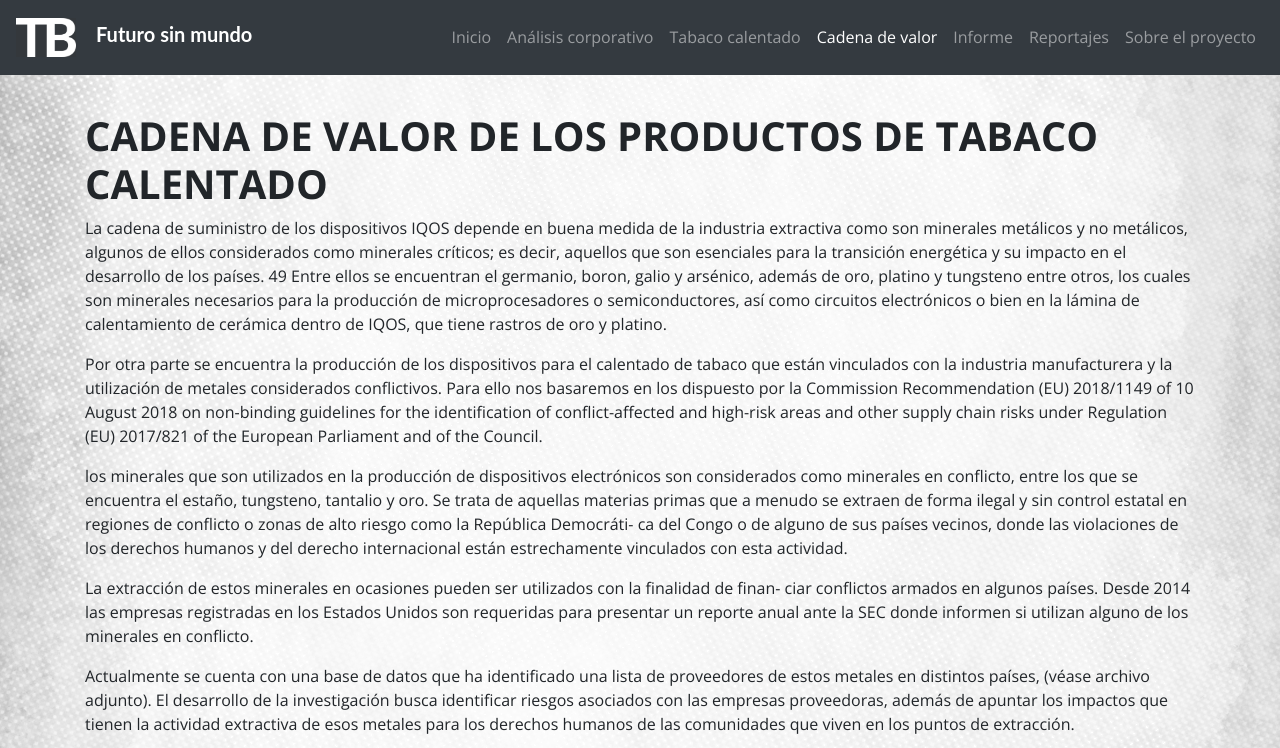
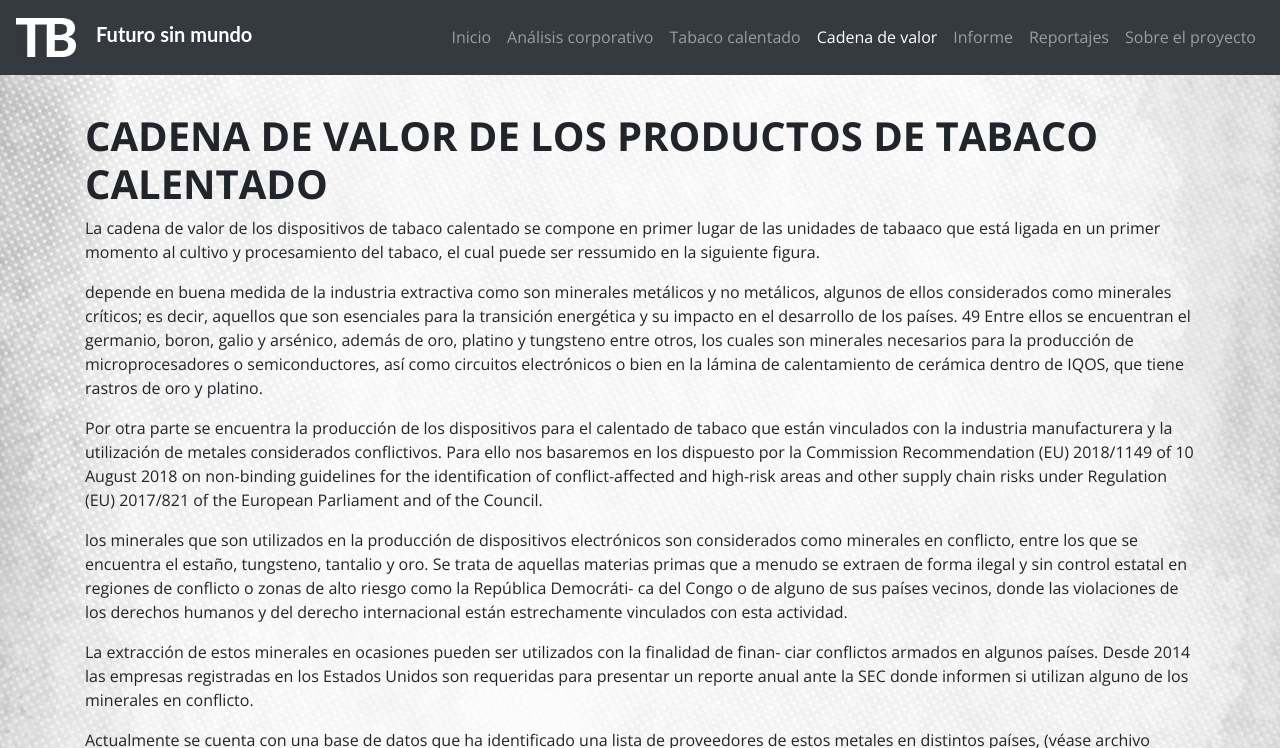
Before and after one commit to ProjectPODER/futurosinmundo, a Jekyll site: the page built from 4-cadenadevalor.md, in a window 1280 px wide and 900 px high, cut to the strip 0-748 px from the top of the window. Built offline with Jekyll 4.4.1, drawn with Linux system fonts in a browser that asks for light colours.

Commit message:
Update 4-cadenadevalor.md

```diff
--- a/4-cadenadevalor.md
+++ b/4-cadenadevalor.md
@@ -6,7 +6,14 @@
 
 # CADENA DE VALOR DE LOS PRODUCTOS DE TABACO CALENTADO
 
-La cadena de suministro de los dispositivos IQOS depende en buena medida de la industria extractiva como son minerales metálicos y no metálicos, algunos de ellos considerados como minerales críticos; es decir, aquellos que son esenciales para la transición energética y su impacto en el desarrollo de los países. 49 Entre ellos se encuentran el germanio, boron, galio y arsénico, además de oro, platino y tungsteno entre otros, los cuales son minerales necesarios para la producción de microprocesadores o semiconductores, así como circuitos electrónicos o bien en la lámina de calentamiento de cerámica dentro de IQOS, que tiene rastros de oro y platino.
+La cadena de valor de los dispositivos de tabaco calentado se compone en primer lugar de las unidades de tabaaco que está ligada en un primer momento al cultivo y procesamiento del tabaco, el cual puede ser ressumido en la siguiente figura.
+
+
+
+
+
+
+depende en buena medida de la industria extractiva como son minerales metálicos y no metálicos, algunos de ellos considerados como minerales críticos; es decir, aquellos que son esenciales para la transición energética y su impacto en el desarrollo de los países. 49 Entre ellos se encuentran el germanio, boron, galio y arsénico, además de oro, platino y tungsteno entre otros, los cuales son minerales necesarios para la producción de microprocesadores o semiconductores, así como circuitos electrónicos o bien en la lámina de calentamiento de cerámica dentro de IQOS, que tiene rastros de oro y platino.
 
 Por otra parte se encuentra la producción de los dispositivos para el calentado de tabaco que están vinculados con la industria manufacturera y la utilización de metales considerados conflictivos. Para ello nos basaremos en los dispuesto por la Commission Recommendation (EU) 2018/1149 of 10 August 2018 on non-binding guidelines for the identification of conflict-affected and high-risk areas and other supply chain risks under Regulation (EU) 2017/821 of the European Parliament and of the Council.
 
```
